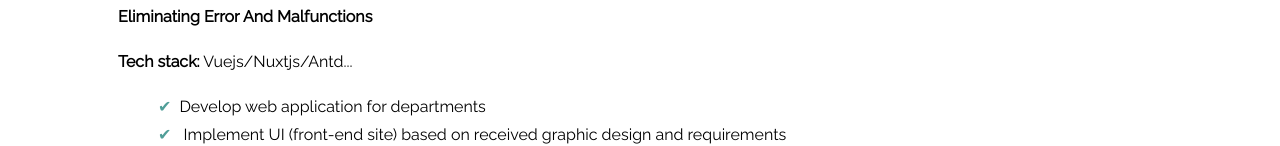
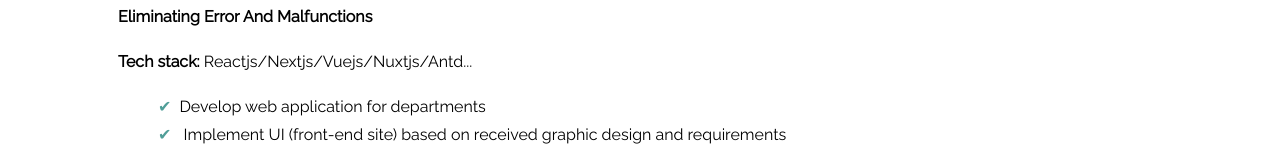
Before and after one commit to CT-HTrieu/CV-Html, a plain HTML site: page index.html in a window 1280 px wide. Shown: the part 3269-3415 px from the top of the page. Drawn offline with Linux system fonts and the light colour scheme.

Commit message:
update:cv

```diff
--- a/index.html
+++ b/index.html
@@ -283,7 +283,7 @@
             <strong>Eliminating error and malfunctions</strong>
           </div>
           <div>
-            <p><strong>Tech stack:</strong> Vuejs/Nuxtjs/Antd...</p>
+            <p><strong>Tech stack:</strong> Reactjs/Nextjs/Vuejs/Nuxtjs/Antd...</p>
             <ul class="job-description">
               <li>Develop web application for departments</li>
               <li>
```
